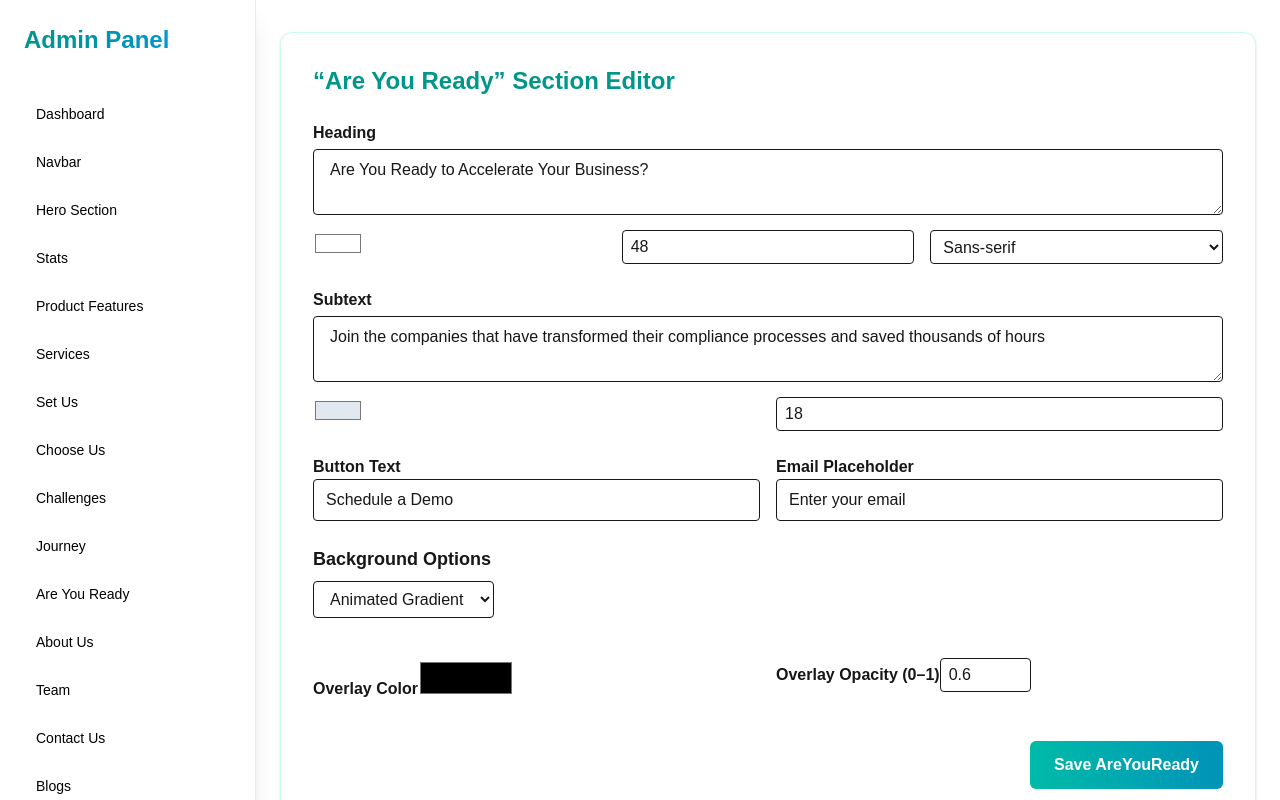
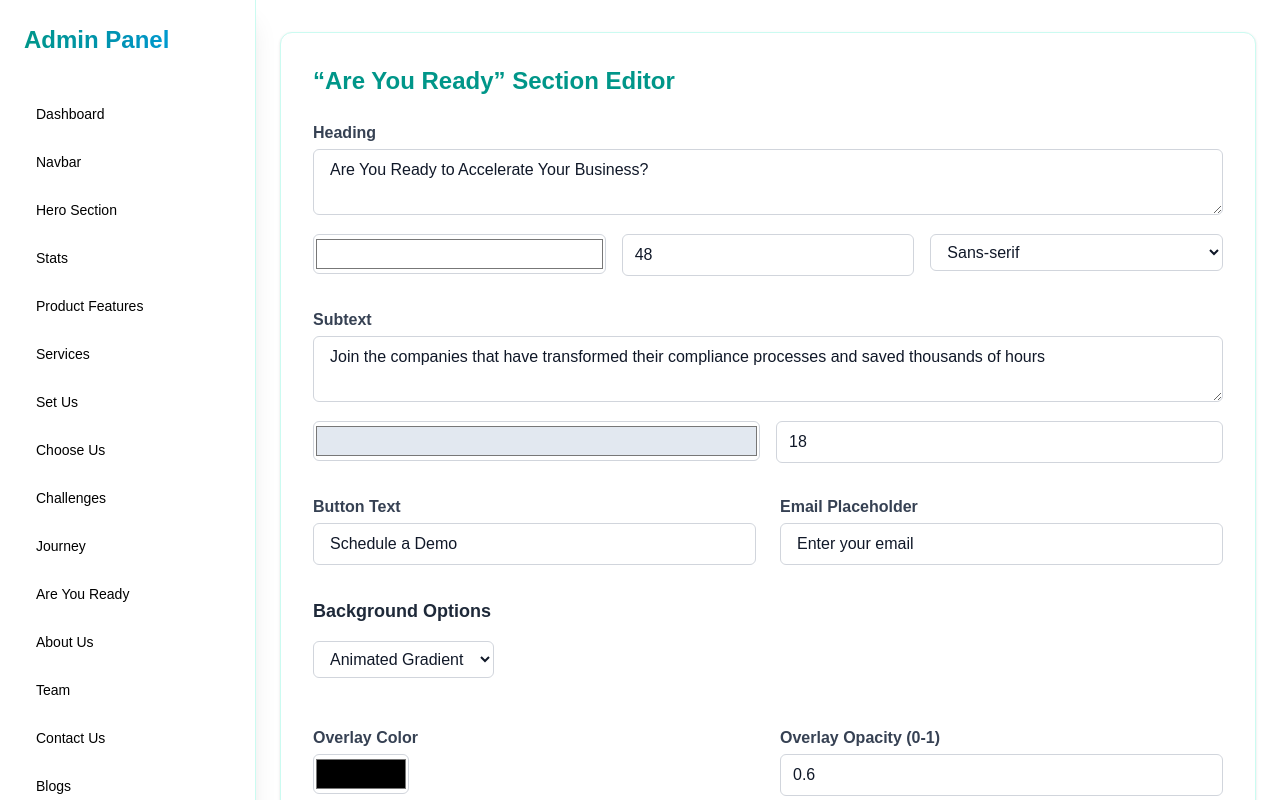
Before and after one commit to Narsimha1729/cmplai-adv, a Next.js app: page /admin/areyouready in a window 1280 px wide. Shown: the top 800 px of the page. Built offline with nearby package versions, Linux system fonts and the light colour scheme.

Commit message:
Finished

```diff
--- a/app/admin/areyouready/page.jsx
+++ b/app/admin/areyouready/page.jsx
@@ -37,94 +37,137 @@ export default function AreYouReadyEditor() {
   return (
     <div className="max-w-5xl mx-auto p-8 bg-white border border-teal-100 rounded-xl shadow">
       <h2 className="text-2xl font-bold text-teal-600 mb-6">“Are You Ready” Section Editor</h2>
-      <form onSubmit={handleSubmit} className="space-y-6">
-
+      <form onSubmit={handleSubmit} className="space-y-8">
         {/* Heading */}
         <div>
-          <label className="font-semibold block mb-1">Heading</label>
+          <label htmlFor="heading" className="font-semibold block mb-1 text-gray-700">
+            Heading
+          </label>
           <textarea
+            id="heading"
             rows={2}
             value={form.heading}
             onChange={(e) => handleChange("heading", e.target.value)}
-            className="w-full border rounded px-4 py-2"
+            className="w-full border border-gray-300 rounded-md px-4 py-2 focus:ring-teal-500 focus:border-teal-500 text-gray-900"
           />
-          <div className="grid grid-cols-3 gap-4 mt-2">
+          <div className="grid grid-cols-3 gap-4 mt-3">
+            <div>
+              <label htmlFor="headingColor" className="sr-only">Heading Color</label>
               <input
+                id="headingColor"
                 type="color"
                 value={form.headingColor}
                 onChange={(e) => handleChange("headingColor", e.target.value)}
+                className="w-full h-10 rounded-md border border-gray-300 cursor-pointer"
+                title="Heading Color"
               />
+            </div>
+            <div>
+              <label htmlFor="headingSize" className="sr-only">Heading Size (px)</label>
               <input
+                id="headingSize"
                 type="number"
                 value={parseInt(form.headingSize)}
                 onChange={(e) => handleChange("headingSize", e.target.value + "px")}
-              className="border px-2 py-1 rounded"
+                className="w-full border border-gray-300 px-3 py-2 rounded-md focus:ring-teal-500 focus:border-teal-500 text-gray-900"
+                placeholder="Size (px)"
+                aria-label="Heading Font Size"
               />
+            </div>
+            <div>
+              <label htmlFor="headingFont" className="sr-only">Heading Font</label>
               <select
+                id="headingFont"
                 value={form.headingFont}
                 onChange={(e) => handleChange("headingFont", e.target.value)}
-              className="border px-2 py-1 rounded"
+                className="w-full border border-gray-300 px-3 py-2 rounded-md focus:ring-teal-500 focus:border-teal-500 text-gray-900"
+                aria-label="Heading Font Family"
               >
                 <option value="sans-serif">Sans-serif</option>
                 <option value="serif">Serif</option>
                 <option value="'Poppins', sans-serif">Poppins</option>
+                <option value="'Roboto', sans-serif">Roboto</option>
               </select>
+            </div>
           </div>
         </div>
 
         {/* Subtext */}
         <div>
-          <label className="font-semibold block mb-1">Subtext</label>
+          <label htmlFor="subtext" className="font-semibold block mb-1 text-gray-700">
+            Subtext
+          </label>
           <textarea
+            id="subtext"
             rows={2}
             value={form.subtext}
             onChange={(e) => handleChange("subtext", e.target.value)}
-            className="w-full border rounded px-4 py-2"
+            className="w-full border border-gray-300 rounded-md px-4 py-2 focus:ring-teal-500 focus:border-teal-500 text-gray-900"
           />
-          <div className="grid grid-cols-2 gap-4 mt-2">
+          <div className="grid grid-cols-2 gap-4 mt-3">
+            <div>
+              <label htmlFor="subtextColor" className="sr-only">Subtext Color</label>
               <input
+                id="subtextColor"
                 type="color"
                 value={form.subtextColor}
                 onChange={(e) => handleChange("subtextColor", e.target.value)}
+                className="w-full h-10 rounded-md border border-gray-300 cursor-pointer"
+                title="Subtext Color"
               />
+            </div>
+            <div>
+              <label htmlFor="subtextSize" className="sr-only">Subtext Size (px)</label>
               <input
+                id="subtextSize"
                 type="number"
                 value={parseInt(form.subtextSize)}
                 onChange={(e) => handleChange("subtextSize", e.target.value + "px")}
-              className="border px-2 py-1 rounded"
+                className="w-full border border-gray-300 px-3 py-2 rounded-md focus:ring-teal-500 focus:border-teal-500 text-gray-900"
+                placeholder="Size (px)"
+                aria-label="Subtext Font Size"
               />
+            </div>
           </div>
         </div>
 
         {/* Button & Input */}
-        <div className="grid grid-cols-2 gap-4">
+        <div className="grid md:grid-cols-2 gap-6">
           <div>
-            <label className="block font-semibold">Button Text</label>
+            <label htmlFor="buttonText" className="block font-semibold mb-1 text-gray-700">
+              Button Text
+            </label>
             <input
+              id="buttonText"
               type="text"
               value={form.button}
               onChange={(e) => handleChange("button", e.target.value)}
-              className="w-full border px-3 py-2 rounded"
+              className="w-full border border-gray-300 px-4 py-2 rounded-md focus:ring-teal-500 focus:border-teal-500 text-gray-900"
             />
           </div>
           <div>
-            <label className="block font-semibold">Email Placeholder</label>
+            <label htmlFor="placeholder" className="block font-semibold mb-1 text-gray-700">
+              Email Placeholder
+            </label>
             <input
+              id="placeholder"
               type="text"
               value={form.placeholder}
               onChange={(e) => handleChange("placeholder", e.target.value)}
-              className="w-full border px-3 py-2 rounded"
+              className="w-full border border-gray-300 px-4 py-2 rounded-md focus:ring-teal-500 focus:border-teal-500 text-gray-900"
             />
           </div>
         </div>
 
         {/* Background Settings */}
         <div>
-          <h3 className="font-semibold text-lg mb-2">Background Options</h3>
+          <h3 className="font-semibold text-lg mb-4 text-gray-800">Background Options</h3>
+          <label htmlFor="bgType" className="sr-only">Background Type</label>
           <select
+            id="bgType"
             value={form.bgType}
             onChange={(e) => handleChange("bgType", e.target.value)}
-            className="mb-4 border px-3 py-2 rounded"
+            className="mb-4 border border-gray-300 px-3 py-2 rounded-md focus:ring-teal-500 focus:border-teal-500 text-gray-900"
           >
             <option value="gradient">Animated Gradient</option>
             <option value="color">Solid Color</option>
@@ -133,67 +176,88 @@ export default function AreYouReadyEditor() {
           </select>
 
           {form.bgType === "color" && (
+            <div className="mt-2">
+              <label htmlFor="bgColor" className="font-medium text-gray-700 block mb-1">Background Color</label>
               <input
+                id="bgColor"
                 type="color"
                 value={form.bgColor}
                 onChange={(e) => handleChange("bgColor", e.target.value)}
-              className="h-10 w-24"
+                className="h-10 w-24 rounded-md border border-gray-300 cursor-pointer"
+                title="Background Color"
               />
+            </div>
           )}
 
           {form.bgType === "image" && (
+            <div className="mt-2">
+              <label htmlFor="bgImage" className="font-medium text-gray-700 block mb-1">Image URL</label>
               <input
+                id="bgImage"
                 type="text"
                 placeholder="Image URL or /public/image.jpg"
                 value={form.bgImage}
                 onChange={(e) => handleChange("bgImage", e.target.value)}
-              className="w-full border px-4 py-2 rounded-md"
+                className="w-full border border-gray-300 px-4 py-2 rounded-md focus:ring-teal-500 focus:border-teal-500 text-gray-900"
               />
+            </div>
           )}
 
           {form.bgType === "video" && (
+            <div className="mt-2">
+              <label htmlFor="bgVideo" className="font-medium text-gray-700 block mb-1">Video URL</label>
               <input
+                id="bgVideo"
                 type="text"
                 placeholder="Video URL or /public/video.mp4"
                 value={form.bgVideo}
                 onChange={(e) => handleChange("bgVideo", e.target.value)}
-              className="w-full border px-4 py-2 rounded-md"
+                className="w-full border border-gray-300 px-4 py-2 rounded-md focus:ring-teal-500 focus:border-teal-500 text-gray-900"
               />
+            </div>
           )}
         </div>
 
         {/* Overlay Settings */}
-        <div className="grid grid-cols-2 gap-4">
+        <div className="grid md:grid-cols-2 gap-6">
           <div>
-            <label className="font-semibold">Overlay Color</label>
+            <label htmlFor="overlayColor" className="font-semibold block mb-1 text-gray-700">
+              Overlay Color
+            </label>
             <input
+              id="overlayColor"
               type="color"
               value={form.overlayColor}
               onChange={(e) => handleChange("overlayColor", e.target.value)}
-              className="h-10 w-24"
+              className="h-10 w-24 rounded-md border border-gray-300 cursor-pointer"
+              title="Overlay Color"
             />
           </div>
           <div>
-            <label className="font-semibold">Overlay Opacity (0–1)</label>
+            <label htmlFor="overlayOpacity" className="font-semibold block mb-1 text-gray-700">
+              Overlay Opacity (0-1)
+            </label>
             <input
+              id="overlayOpacity"
               type="number"
               min="0"
               max="1"
               step="0.05"
               value={form.overlayOpacity}
               onChange={(e) => handleChange("overlayOpacity", parseFloat(e.target.value))}
-              className="border px-2 py-1 rounded"
+              className="w-full border border-gray-300 px-3 py-2 rounded-md focus:ring-teal-500 focus:border-teal-500 text-gray-900"
+              aria-label="Overlay Opacity"
             />
           </div>
         </div>
 
         {/* Submit */}
-        <div className="text-right pt-4">
+        <div className="text-right pt-6">
           <button
             type="submit"
-            className="bg-gradient-to-r from-teal-500 to-cyan-600 text-white px-6 py-3 rounded-md hover:opacity-90 font-semibold"
+            className="bg-gradient-to-r from-teal-500 to-cyan-600 text-white px-8 py-3 rounded-lg hover:opacity-90 transition-opacity duration-300 font-semibold shadow-lg"
           >
-            Save AreYouReady
+            Save AreYouReady Section
           </button>
         </div>
       </form>
```
Lines whose indentation alone changed are shown as unchanged.
